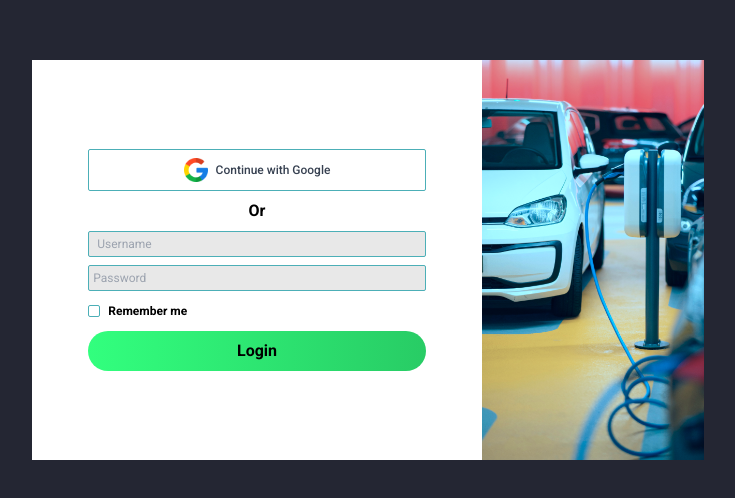
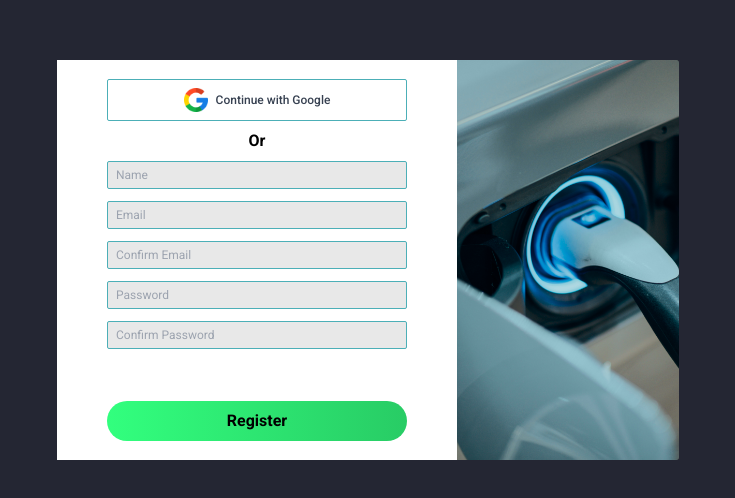
Before and after one commit to Goliathuzzzz/Web-Project-Group-6, a React (Vite) app in the folder Sprint2/client/: page / in a window 1280 px wide. Shown: the part 140-638 px from the top of the page, without its empty margins (272-1007 px from the left). Built offline with nearby package versions, Linux system fonts and the light colour scheme; a web font is replaced by a local one.

Commit message:
Registration added

```diff
--- a/Sprint2/client/src/App.jsx
+++ b/Sprint2/client/src/App.jsx
@@ -1,13 +1,12 @@
-import React from "react";
-import Hero from "./components/Hero";
-import Login from "./components/Login";
+import React from 'react';
+import Register from './components/register/Register';
 
 /* Placeholder code for testing */
 function App() {
   return (
     <>
       <div className="max-w-screen-2xl m-auto">
-        <Login />
+        <Register />
       </div>
     </>
   );
--- a/Sprint2/client/src/components/Login.jsx
+++ b/Sprint2/client/src/components/login/Login.jsx
@@ -1,20 +1,20 @@
 import React, { useState } from 'react';
-import google from '../assets/images/google_logo.png';
-import image from '../assets/images/login_page.png';
+import google from '../../assets/images/google_logo.png';
+import image from '../../assets/images/login_page.png';
 
 function Login() {
-  const [username, setUsername] = useState('');
+  const [email, setEmail] = useState('');
   const [password, setPassword] = useState('');
   const [rememberMe, setRememberMe] = useState(false);
 
   //google login
 
   const handleLogin = () => {
-    if (username && password) {
-      console.log('Logging in:', { username, password, rememberMe });
+    if (email && password) {
+      console.log('Logging in:', { email, password, rememberMe });
       //login logic here
     } else {
-      alert('Please enter both username and password.');
+      alert('Please enter both email and password.');
     }
   };
 
@@ -34,8 +34,8 @@ function Login() {
         >
           <input
             className="flex w-3/4 border mb-2 rounded-sm bg-inputGrey text-xs p-1 border-borderBlue pl-2"
-            placeholder="Username"
-            onChange={(e) => setUsername(e.target.value)}
+            placeholder="email"
+            onChange={(e) => setEmail(e.target.value)}
           ></input>
           <input
             className="flex w-3/4 border mb-2 rounded-sm bg-inputGrey text-xs p-1 border-borderBlue "
@@ -63,7 +63,7 @@ function Login() {
           </button>
         </form>
       </div>
-      <div className="h-screen flex items-center justify-center sm:">
+      <div className="h-screen flex items-center justify-center">
         <img src={image} alt="placeholder" className="h-1/2 sm:block hidden" />
       </div>
     </div>
--- /dev/null
+++ b/Sprint2/client/src/components/register/Register.jsx
@@ -0,0 +1,96 @@
+import React, { useState } from 'react';
+import google from '../../assets/images/google_logo.png';
+import register from '../../assets/images/registration_page.png';
+
+function Register() {
+  const [name, setName] = useState('');
+  const [email, setEmail] = useState('');
+  const [confirmEmail, setConfirmEmail] = useState('');
+  const [password, setPassword] = useState('');
+  const [confirmPassword, setConfirmPassword] = useState('');
+
+  const handleRegistration = () => {
+    if (!name || !email || !confirmEmail || !password || !confirmPassword) {
+      alert('Please fill in all fields.');
+      return;
+    }
+    if (email !== confirmEmail) {
+      alert('Please provide the correct email.');
+      return;
+    }
+    if (password !== confirmPassword) {
+      alert('Please provide the correct password.');
+      return;
+    }
+
+    //simu successful registration
+    console.log('Registered successfully:', { name, email });
+    alert('Registration successful!');
+  };
+
+  return (
+    <div className="flex items-center justify-center h-screen w-screen">
+      <div className="flex flex-col bg-white max-w-[400px] min-w-[300px] lg:w-1/2 xl:w-1/2 sm:w-1/2 justify-center items-center h-1/2 w-1/4 font-Roboto">
+        <button className="flex items-center justify-center border p-2 mb-2 w-3/4 rounded-sm border-borderBlue">
+          <img src={google} alt="Google Logo" className="w-6 h-6 mr-2" />
+          <span className="text-gray-700 font-medium text-xs">
+            Continue with Google
+          </span>
+        </button>
+        <p className="flex mb-2 font-bold">Or</p>
+        <form className="w-full flex flex-col items-center"
+        onSubmit={(e) => {
+            e.preventDefault();
+            handleRegistration();
+          }}>
+          <input
+            className="flex w-3/4 border mb-3 p-[5px] rounded-sm bg-inputGrey text-xs border-borderBlue pl-2"
+            placeholder="Name"
+            value={name}
+            onChange={(e) => setName(e.target.value)}
+          ></input>
+          <input
+            className="flex w-3/4 border mb-3 p-[5px] rounded-sm bg-inputGrey text-xs border-borderBlue pl-2"
+            placeholder="Email"
+            value={email}
+            onChange={(e) => setEmail(e.target.value)}
+          ></input>
+          <input
+            className="flex w-3/4 border mb-3 p-[5px] rounded-sm bg-inputGrey text-xs border-borderBlue pl-2"
+            placeholder="Confirm Email"
+            value={confirmEmail}
+            onChange={(e) => setConfirmEmail(e.target.value)}
+          ></input>
+          <input
+            className="flex w-3/4 border mb-3 p-[5px] rounded-sm bg-inputGrey text-xs border-borderBlue pl-2"
+            placeholder="Password"
+            type="password" //security measure
+            value={password}
+            onChange={(e) => setPassword(e.target.value)}
+          ></input>
+          <input
+            className="flex w-3/4 border mb-3 p-[5px] rounded-sm bg-inputGrey text-xs border-borderBlue pl-2"
+            placeholder="Confirm Password"
+            type="password"
+            value={confirmPassword}
+            onChange={(e) => setConfirmPassword(e.target.value)}
+          ></input>
+          <button
+            type="submit"
+            className="flex w-3/4 justify-center p-2 rounded-3xl font-bold bg-gradient-to-r from-eGreen to-eGreenDark mt-10"
+          >
+            Register
+          </button>
+        </form>
+      </div>
+      <div className="h-screen flex items-center justify-center">
+        <img
+          src={register}
+          alt="placeholder"
+          className="h-1/2 sm:block hidden"
+        />
+      </div>
+    </div>
+  );
+}
+export default Register;
```
